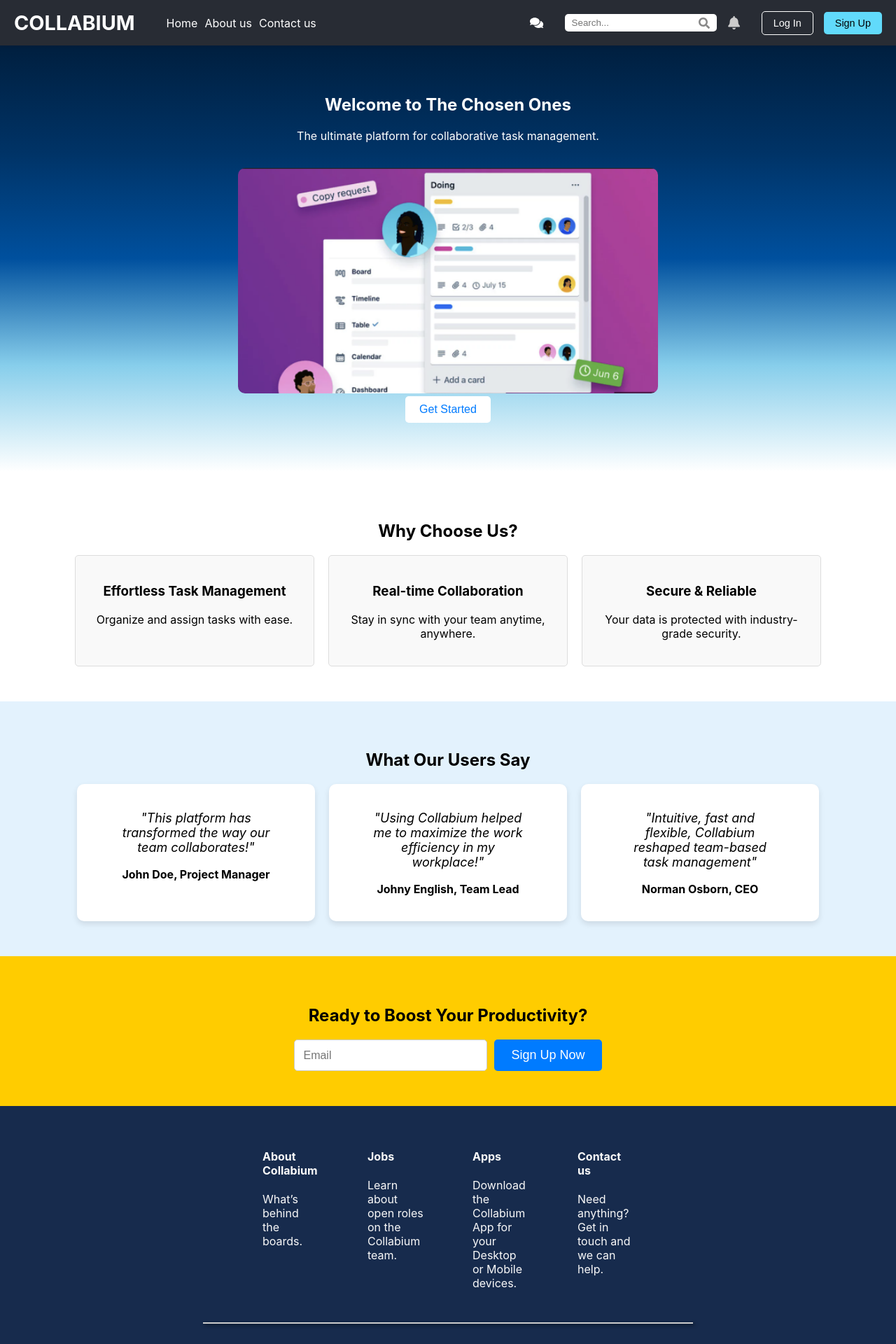
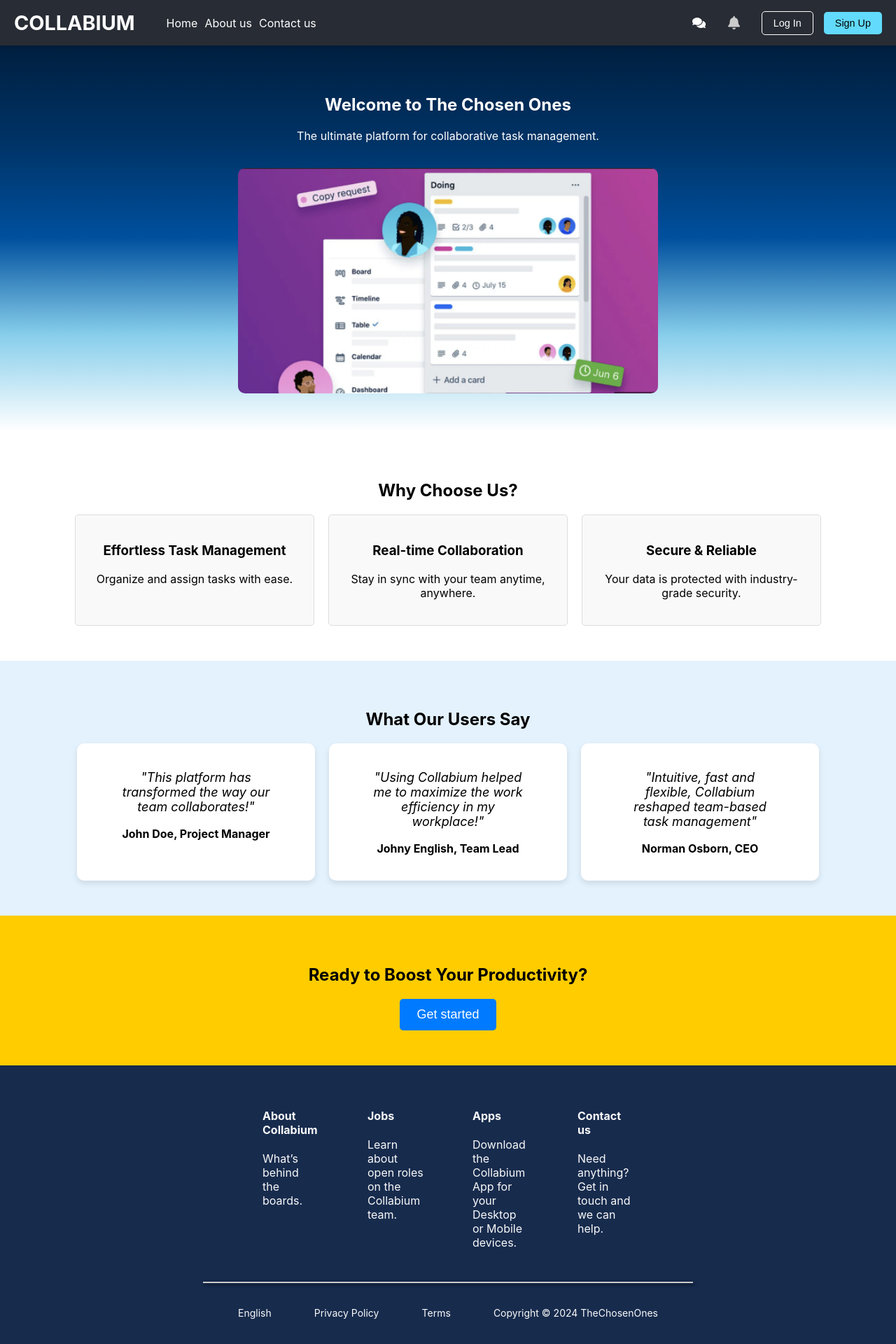
Before and after one commit to KianShirvani/TheChosenOnes, a React (Create React App) app in the folder frontend/: page / in a window 1280 px wide. Shown: the top 1920 px of the page at 70% size. Built offline with nearby package versions, Linux system fonts and the light colour scheme; no server answers.

Commit message:
Remove search bar and when button clicked jump to signup page

```diff
--- a/frontend/src/components/CallToAction.js
+++ b/frontend/src/components/CallToAction.js
@@ -1,15 +1,13 @@
 import React from "react";
-
+import { useNavigate } from "react-router-dom";
 const CallToAction = () => {
+  const navigate = useNavigate();
   return (
     <section style={styles.container}>
       <h2>Ready to Boost Your Productivity?</h2>
-      <div style={styles.formContainer}>
-        <input type="email" placeholder="Email" style={styles.input} />
-        <button style={styles.button} onClick={() => alert("Sign Up Now!")}>
-        Sign Up Now
+      <button style={styles.button} onClick={() => navigate("/signup")}>
+       Get started
       </button>
-      </div>
     </section>
   );
 };
--- a/frontend/src/components/Header.js
+++ b/frontend/src/components/Header.js
@@ -76,10 +76,6 @@ const Header = () => {
                     style={{ cursor: "pointer", fontSize: "1.2rem", marginRight: "15px" }}
                 />
 
-                <div className="search-container">
-                    <input type="text" placeholder="Search..." className="search-input" />
-                    <FaSearch className="search-icon" />
-                </div>
 
 
                 {/* Updated notification icon with color from notification and click handler */}
--- a/frontend/src/components/HeroSection.js
+++ b/frontend/src/components/HeroSection.js
@@ -8,9 +8,6 @@ const HeroSection = () => {
 
       <img src="/hero-image.png" alt="Hero" style={styles.image} />
       <br></br>
-      <button style={styles.button} onClick={() => alert("Sign Up Clicked")}>
-        Get Started
-      </button>
 
 
     </section>
--- a/frontend/src/css/header.css
+++ b/frontend/src/css/header.css
@@ -51,25 +51,6 @@
     gap: 15px;
 }
 
-.search-container {
-    position: relative;
-}
-
-.search-input {
-    padding: 5px 30px 5px 10px;
-    border-radius: 5px;
-    border: none;
-    outline: none;
-}
-
-.search-icon {
-    position: absolute;
-    right: 10px;
-    top: 50%;
-    transform: translateY(-50%);
-    color: #888;
-    cursor: pointer;
-}
 
 .btn {
     padding: 8px 16px;
```
